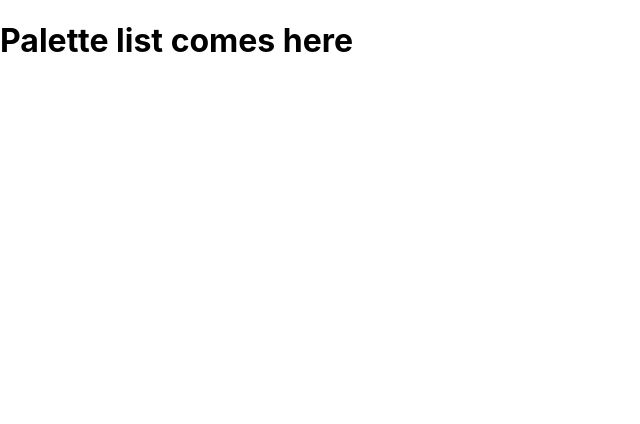
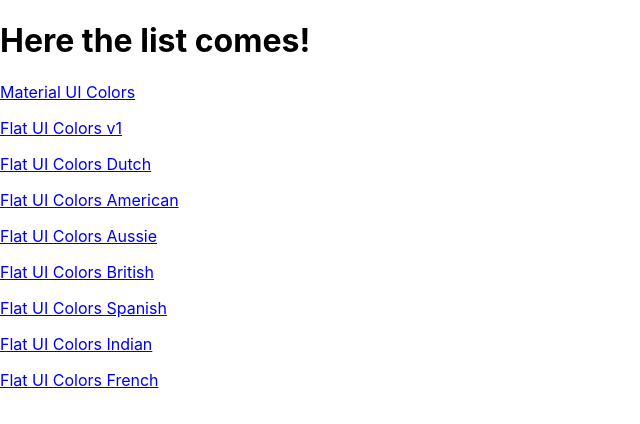
Before and after one commit to MouryaManu/colors_app, a React (Create React App) app: page / in a window 1280 px wide. Shown: the top 424 px of the page, without its empty margins (0-640 px from the left). Built offline with nearby package versions, Linux system fonts and the light colour scheme; the HTML template or start-up script is replaced by a standard one.

Commit message:
Added Palette List and Links for individual Palettes

```diff
--- a/src/App.js
+++ b/src/App.js
@@ -2,6 +2,7 @@
 import {Route, Switch} from 'react-router-dom';
 import './App.css';
 import Palette from './Palette';
+import PaletteList from './PaletteList';
 import seedColors from './seedColors';
 import {generatePalette} from './colorHelpers';
 
@@ -17,7 +18,7 @@
        <Switch>
        <Route exact
        path="/"
-       render={() => <h1>Palette list comes here</h1>}
+       render={() => <PaletteList palettes={seedColors} /> }
        />
 
        <Route exact
--- a/src/Navbar.js
+++ b/src/Navbar.js
@@ -1,4 +1,5 @@
 import React, { Component } from 'react'
+import {Link} from 'react-router-dom';
 import Select from '@material-ui/core/Select';
 import MenuItem from '@material-ui/core/MenuItem';
 import Snackbar from '@material-ui/core/Snackbar';
@@ -40,7 +41,7 @@
         return (
             <header className="Navbar">
                 <div className="logo">
-                    <a href="#">reactcolorpicker</a>
+                    <Link to="/">reactcolorpicker</Link>
                 </div>
                 <div className="slider-container">
                     <span>Level: {level} </span>
--- /dev/null
+++ b/src/PaletteList.js
@@ -0,0 +1,22 @@
+import React, { Component } from 'react'
+import {Link } from 'react-router-dom';
+class PaletteList extends Component {
+    render() {
+        const {palettes} = this.props;
+        return(
+            <div>
+                <h1>Here the list comes!</h1>
+                {palettes.map(palette => (
+                    <p>
+                   <Link to={`/palette/${palette.id}`}>
+                   {palette.paletteName}
+                   </Link>
+                   </p>
+                ))}
+
+            </div>
+        )
+    }
+}
+
+export default PaletteList;
```
